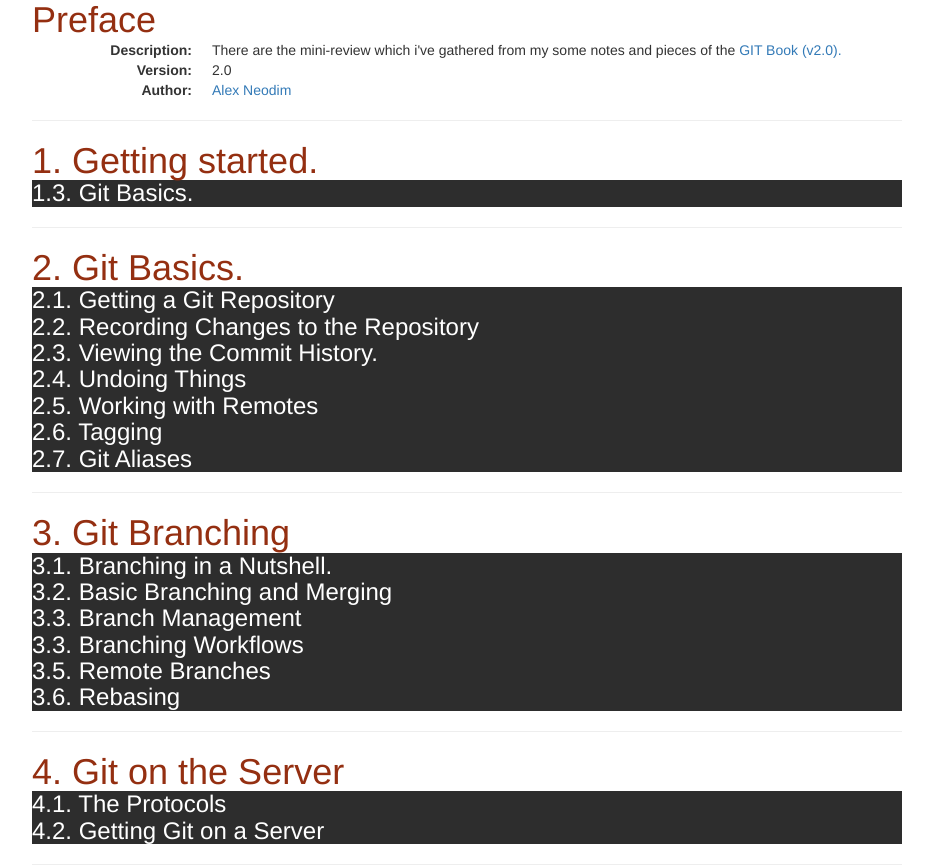
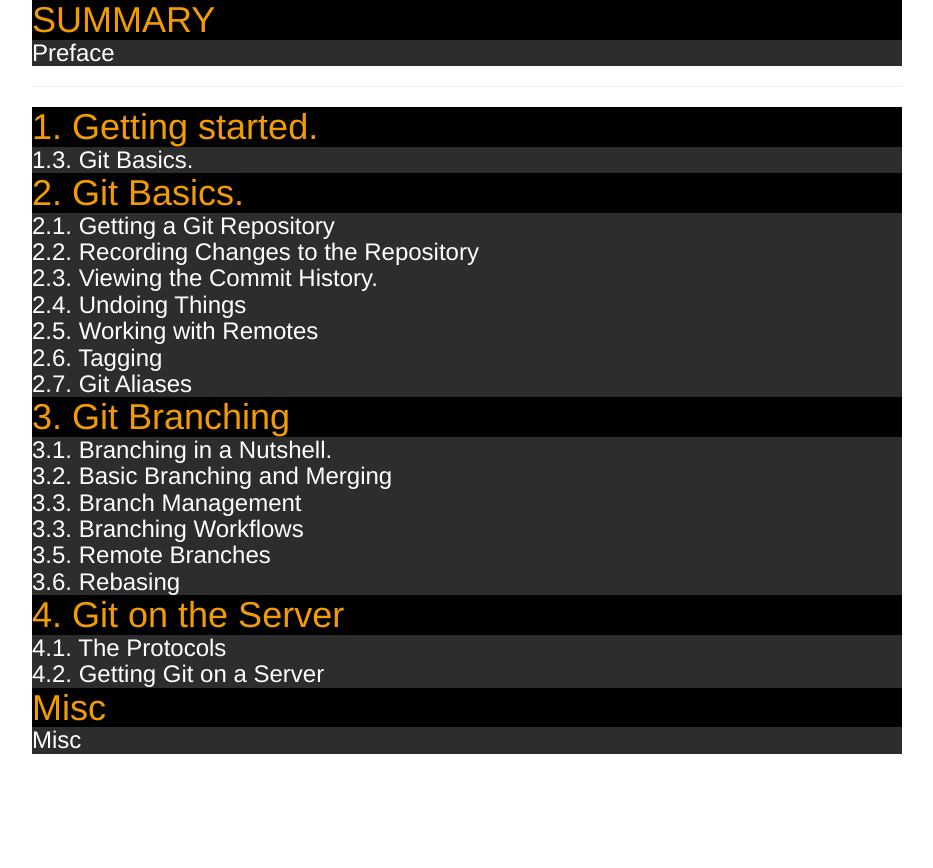
Before and after one commit to hinell/git-book, a plain HTML site: page VCS.Git.Synopsis.jade in a window 1280 px wide. Shown: the top 868 px of the page, without its empty margins (173-1106 px from the left). Drawn offline with nearby package versions, Linux system fonts and the light colour scheme; files that its build step writes are made by us from their sources.

Commit message:
Changed preface.

```diff
--- a/VCS.Git.Synopsis.jade
+++ b/VCS.Git.Synopsis.jade
@@ -16,7 +16,8 @@
       h1, h2, h3 {
         margin-top    : 0;
         margin-bottom : 0;
-        color         : #942f11;
+        color         : #F29C00;
+        background-color: #000000;
       }
       .h2, h2 {
         font-size : 24px;
@@ -41,22 +42,25 @@
       }
       ::-webkit-scrollbar-thumb {
         border-radius    : 10px;
-        background-color : #942f11;
+        background-color : #F29C00;
       }
       body {
         min-height : 1200px;
         max-width  : 900px;
       }
   body.container.dl-horizontal
-    h1  Preface
-    dt  Description:
-    dd  There are the mini-review which i've gathered from my some notes and pieces of the
-      a(href="http://git-scm.com/book/en/v2")  GIT Book (v2.0).
-    dt  Version:
-    dd  2.0
-    dt  Author:
-    dd
-      a(href="https://github.com/AlexNeodim") Alex Neodim
+    h1  SUMMARY
+    H2(data-toggle="collapse" data-target="#Preface" aria-expanded="false" aria-controls="Preface").
+      Preface
+    div(id="Preface").collapse
+      dt  Description:
+      dd  There are the mini-review which i've gathered from my some notes and pieces of the
+        a(href="http://git-scm.com/book/en/v2")  GIT Book (v2.0).
+      dt  Version:
+      dd  2.0
+      dt  Author:
+      dd
+        a(href="https://github.com/AlexNeodim") Alex Neodim
     hr
     H1 1.      Getting started.
     H2(data-toggle="collapse" data-target="#13" aria-expanded="false" aria-controls="13").
@@ -87,7 +91,7 @@
       dd    This means it’s impossible to change the contents without Git knowing about it.
       dd    Git hash-mechanism: SHA-1
       dd    Git stored snapshots in DB by the hash.
-    hr
+
     h1 2.      Git Basics.
     H2(data-toggle="collapse" data-target="#21" aria-expanded="false" aria-controls="21").
       2.1.     Getting a Git Repository
@@ -235,7 +239,7 @@
       dd    However, maybe you want to run an external command
       dd    you start the command with a ! character.
       dd    e.g.: [$ git config --global alias.visual "!gitk"]
-    hr
+
     h1 3. Git Branching
     H2(data-toggle="collapse" data-target="#31" aria-expanded="false" aria-controls="31").
       3.1.	Branching in a Nutshell.
@@ -335,7 +339,7 @@
         a(href="http://git-scm.com/book/en/v2/Git-Branching-Rebasing#Rebase-When-You-Rebase") Rebase When You Rebase
 
       dd
-    hr
+
 
 
     h1 4. Git on the Server
@@ -373,7 +377,7 @@
       dd    One of the most complicated aspects of setting up a Git server is user management.
 
 
-    hr
+
     h1  Misc
     H2(data-toggle="collapse" data-target="#Misc" aria-expanded="false" aria-controls="Misc").
       Misc
```
Also changed, not shown: VCS.Git.Synopsis.html.
